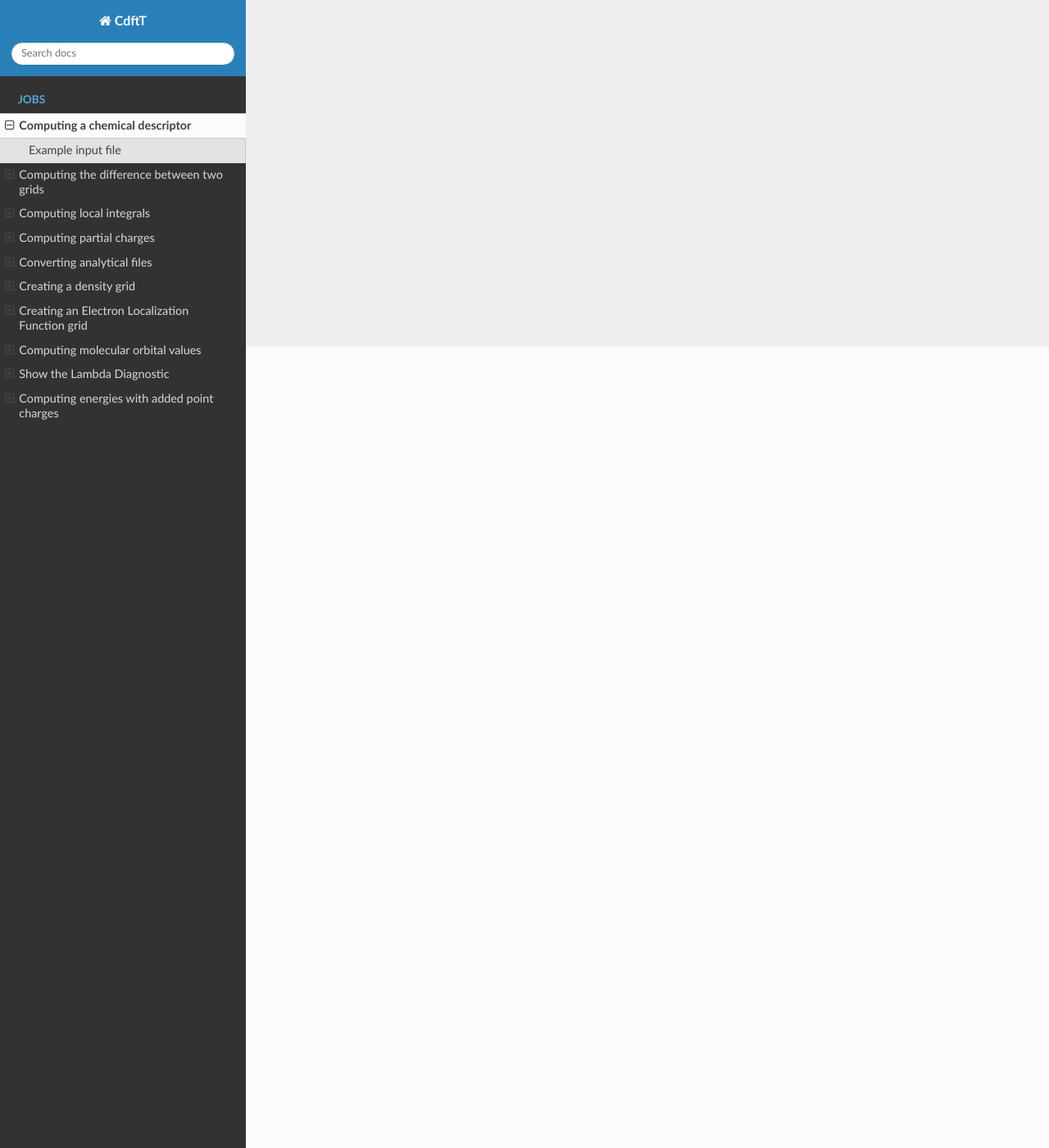
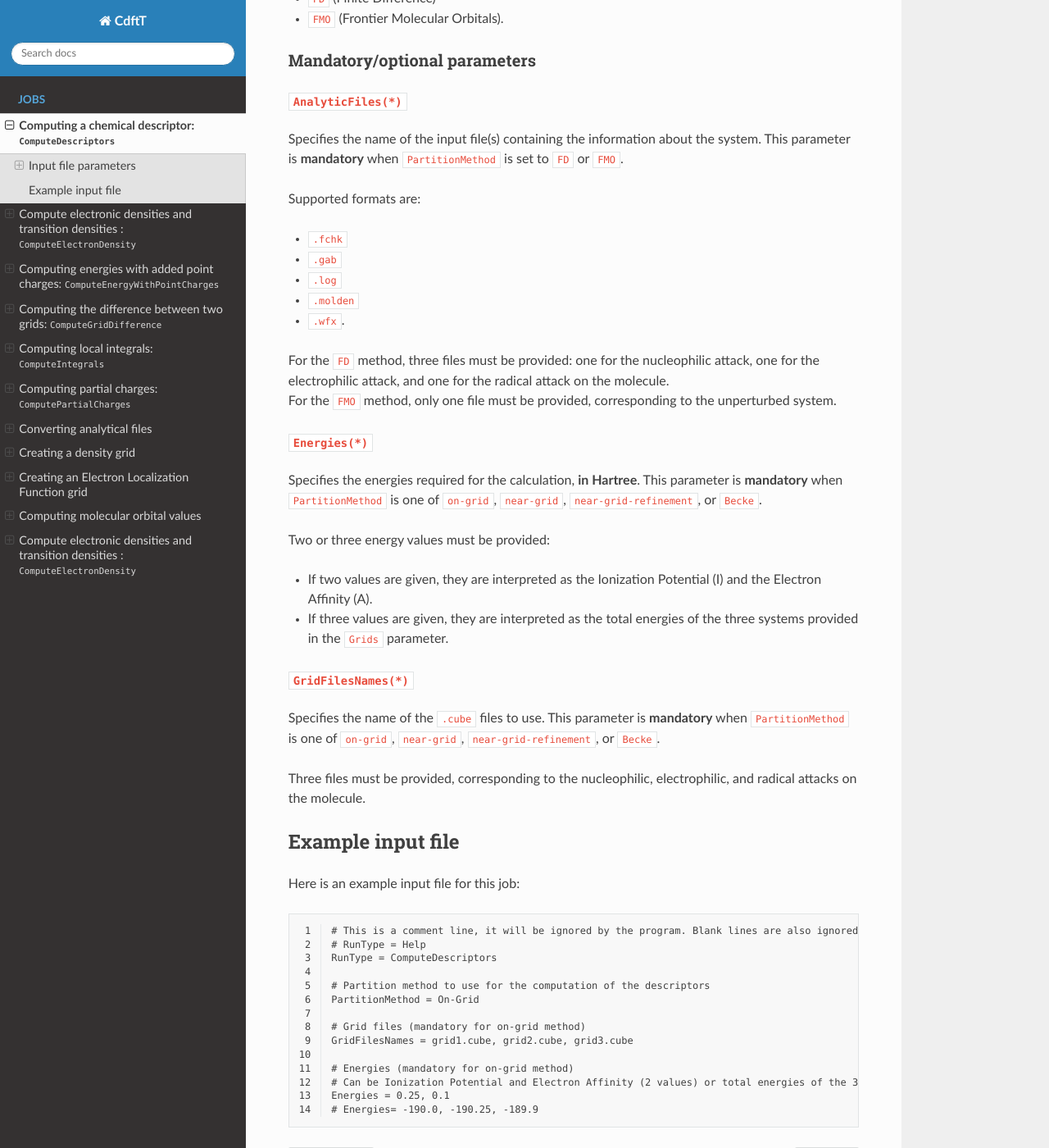
Before and after one commit to allouchear/CdftT, a Sphinx documentation site: the page built from docs/source/jobs/computeDescriptors.rst, in a window 1280 px wide and 1400 px high, scrolled down 977 px. Shown: the whole window at 82% size. Built offline with Sphinx 7.4.7 and the Read the Docs theme 3.1.0, drawn with Linux system fonts in a browser that asks for light colours; pages that are not in the unit, such as notebooks, are missing from menus; some of the changed text lies outside the part shown.

Commit message:
update docs

```diff
--- a/docs/source/conf.py
+++ b/docs/source/conf.py
@@ -4,7 +4,7 @@ import sys
 sys.path.insert(0, os.path.abspath("../source"))  # adjust as needed
 
 project = "CdftT"
-author = "Abdulrahman Allouche"
+author = "Ludovic Gardré \\and Dylan Bissuel \\and Dimitri Buffat \\and Tetautahi Maamaatuaiahutapu \\and Ambroise Tourneur \\and Abdul-Rahman Allouche"
 release = "0.1.0"
 
 # File extensions that are regarded as sources.
--- a/docs/source/index.rst
+++ b/docs/source/index.rst
@@ -20,6 +20,8 @@ To get started with CdftT, simply run ``cdftt jobInputFile.txt``, where ``jobInp
     :caption: Jobs
 
     jobs/computeDescriptors
+    jobs/computeElectronDensity
+    jobs/computeEnergyWithPointCharges
     jobs/computeGridDifference
     jobs/computeIntegrals
     jobs/computePartialCharges
@@ -28,4 +30,4 @@ To get started with CdftT, simply run ``cdftt jobInputFile.txt``, where ``jobInp
     jobs/makeELFCube
     jobs/makeOrbitalsCube
     jobs/showLambdaDiagnostic
-    jobs/ComputeEnergyWithPointCharges
+    jobs/computeElectronDensity
--- a/docs/source/jobs/computeDescriptors.rst
+++ b/docs/source/jobs/computeDescriptors.rst
@@ -1,11 +1,77 @@
-Computing a chemical descriptor
-===============================
+Computing a chemical descriptor: ``ComputeDescriptors``
+=======================================================
 
 This job allows the computation of chemical descriptors from analytic or ``cube`` files using on-grid, near-grid, near-grid-refinement and Becke.
 Frontier Molecular Orbitals (FMO) and finite difference (FD) are methods also provided for the computation. FMO requires one analytic file (``.log``, ``.wfx``, ``.molden``, ...). FD requires three analytic files.
 The other methods require ``cube`` files of nucleophilic, electrophilic and radical attacks for the molecule.
 
 Energies must also be given by the user: if two are given, they are assumed to be the ionization energy and the electron affinity. If three are given they are assumed to be the total energies of each file.
+
+
+Input file parameters
+---------------------
+
+Below are the available parameters for this job.
+
+| **Mandatory** parameters are indicated with an **asterisk: "\*"**.
+| An asterisk enclosed in parentheses "(\*)" indicates that the parameter can be mandatory or optional, depending on the conditions mentioned in its description below.
+
+Optional parameters that are not specified in the input file will take their default value (this will be announced with a "note" during the run).
+
+
+Mandatory parameter
+^^^^^^^^^^^^^^^^^^^
+
+``PartitionMethod*``
+""""""""""""""""""""
+
+Specifies the method used to partition the volume. Possible values are:
+
+- ``on-grid`` (default)
+- ``near-grid``
+- ``near-grid-refinement``
+- ``Becke``
+- ``FD`` (Finite Difference)
+- ``FMO`` (Frontier Molecular Orbitals).
+
+
+Mandatory/optional parameters
+^^^^^^^^^^^^^^^^^^^^^^^^^^^^^
+
+``AnalyticFiles(*)``
+""""""""""""""""""""
+
+Specifies the name of the input file(s) containing the information about the system. This parameter is **mandatory** when ``PartitionMethod`` is set to ``FD`` or ``FMO``.
+
+Supported formats are:
+
+- ``.fchk``
+- ``.gab``
+- ``.log``
+- ``.molden``
+- ``.wfx``.
+
+| For the ``FD`` method, three files must be provided: one for the nucleophilic attack, one for the electrophilic attack, and one for the radical attack on the molecule.
+| For the ``FMO`` method, only one file must be provided, corresponding to the unperturbed system.
+
+
+``Energies(*)``
+"""""""""""""""
+
+Specifies the energies required for the calculation, **in Hartree**. This parameter is **mandatory** when ``PartitionMethod`` is one of ``on-grid``, ``near-grid``, ``near-grid-refinement``, or ``Becke``.
+
+Two or three energy values must be provided:
+
+- If two values are given, they are interpreted as the Ionization Potential (I) and the Electron Affinity (A).
+- If three values are given, they are interpreted as the total energies of the three systems provided in the ``Grids`` parameter.
+
+
+``GridFilesNames(*)``
+"""""""""""""""""""""
+
+Specifies the name of the ``.cube`` files to use. This parameter is **mandatory** when ``PartitionMethod`` is one of ``on-grid``, ``near-grid``, ``near-grid-refinement``, or ``Becke``.
+
+Three files must be provided, corresponding to the nucleophilic, electrophilic, and radical attacks on the molecule.
 
 
 Example input file
@@ -16,9 +82,17 @@ Here is an example input file for this job:
 .. code-block:: none
     :linenos:
 
-    #RunType=Help
-    RunType=ComputeDescriptors
-    #GridFileName
-    Grids=grid1.cube, grid2.cube, grid3.cube
-    PartitionMethod=on-grid
-    Energies=I, A or E1,E2,E3
+    # This is a comment line, it will be ignored by the program. Blank lines are also ignored.
+    # RunType = Help
+    RunType = ComputeDescriptors
+
+    # Partition method to use for the computation of the descriptors
+    PartitionMethod = On-Grid
+
+    # Grid files (mandatory for on-grid method)
+    GridFilesNames = grid1.cube, grid2.cube, grid3.cube
+
+    # Energies (mandatory for on-grid method)
+    # Can be Ionization Potential and Electron Affinity (2 values) or total energies of the 3 systems (3 values)
+    Energies = 0.25, 0.1
+    # Energies= -190.0, -190.25, -189.9
```
Also changed, not shown: docs/source/jobs/ComputeEnergyWithPointCharges.rst (deleted, +0 -110 lines), docs/source/jobs/computeGridDifference.rst (+25 -6 lines), docs/source/jobs/computeIntegrals.rst (+53 -17 lines), docs/source/jobs/computePartialCharges.rst (+41 -17 lines), docs/source/jobs/showLambdaDiagnostic.rst (deleted, +0 -65 lines).
